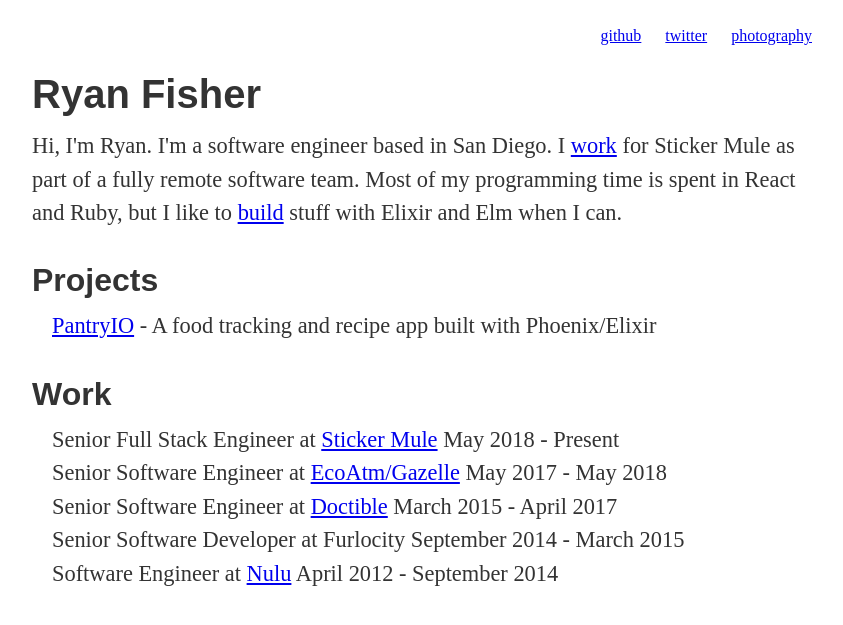
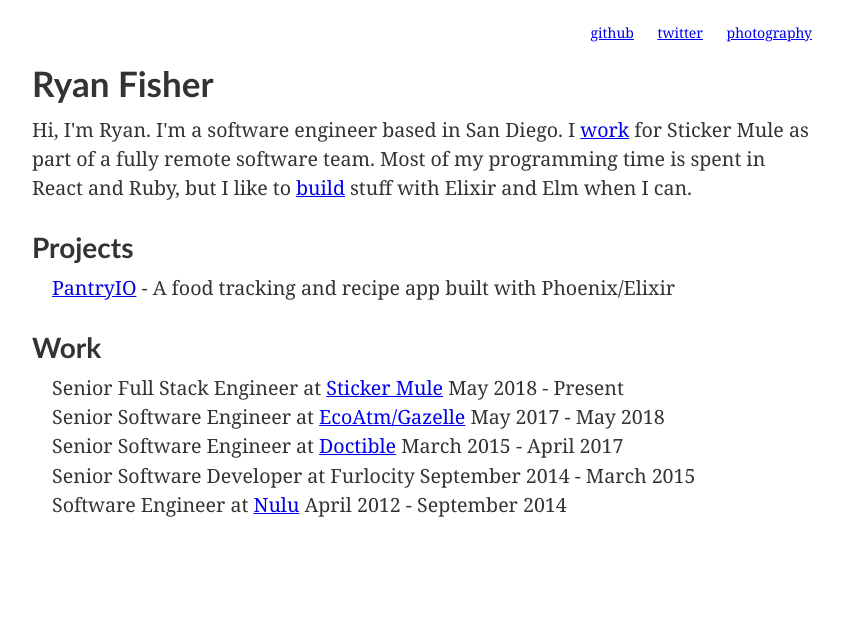
Before and after one commit to ryanfisher/ryanfisher.io, a Jekyll site: the page built from index.md, in a window 1280 px wide. Shown: the top 625 px of the page, without its empty margins (218-1061 px from the left). Built offline with Jekyll 4.4.1, drawn with Linux system fonts in a browser that asks for light colours.

Commit message:
Update fonts

```diff
--- a/_layouts/home.html
+++ b/_layouts/home.html
@@ -7,8 +7,8 @@
     <meta content="width=device-width, initial-scale=1" name="viewport">
     <style type="text/css">
       body {
-        font-family: serif;
-        font-size: 16px;
+        font-family: Cambria, "Hoefler Text", Utopia, "Liberation Serif", "Nimbus Roman No9 L Regular", Times, "Times New Roman", serif;
+        font-size: 14px;
         line-height: 1.5;
         text-align: center;
         color: #333;
@@ -30,7 +30,7 @@
       }
 
       h1, h2 {
-        font-family: sans-serif;
+        font-family: Frutiger, "Frutiger Linotype", Univers, Calibri, "Gill Sans", "Gill Sans MT", "Myriad Pro", Myriad, "DejaVu Sans Condensed", "Liberation Sans", "Nimbus Sans L", Tahoma, Geneva, "Helvetica Neue", Helvetica, Arial, sans-serif;
         margin-bottom: 5px;
       }
 
```
